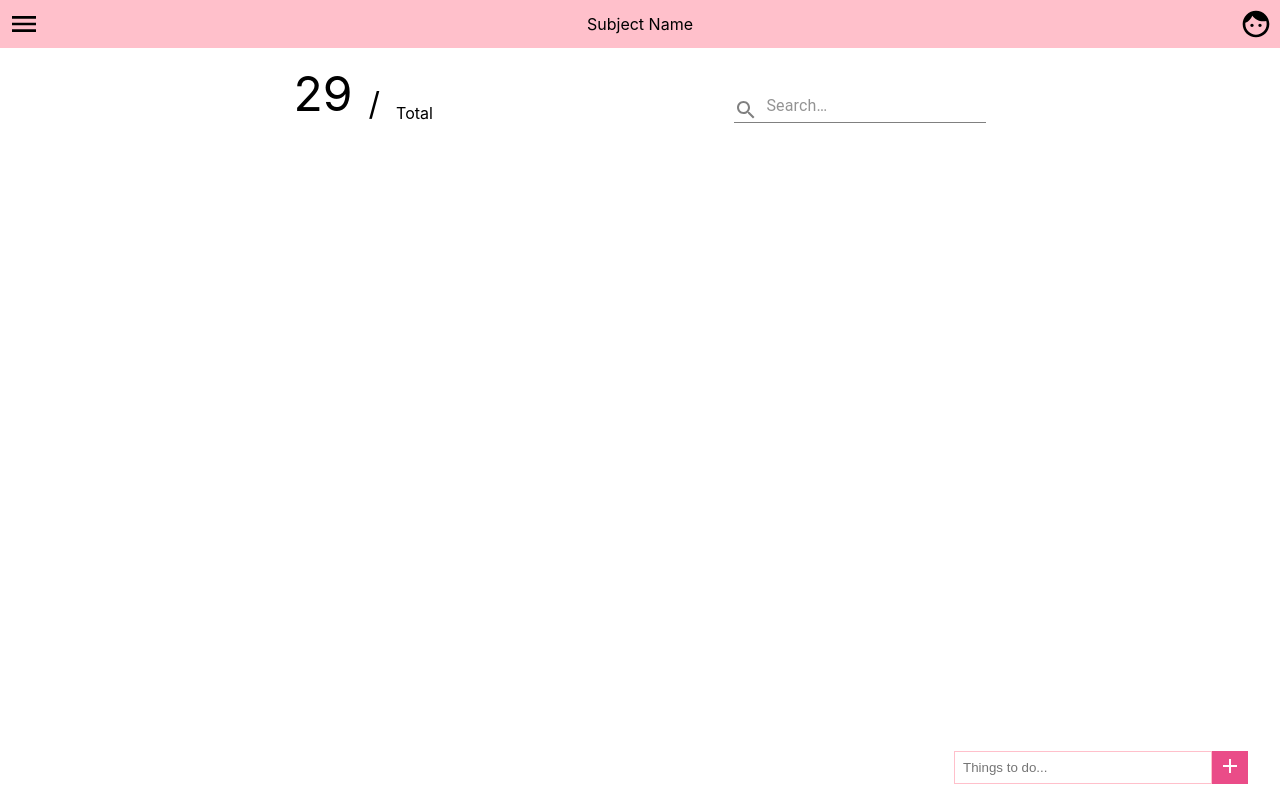
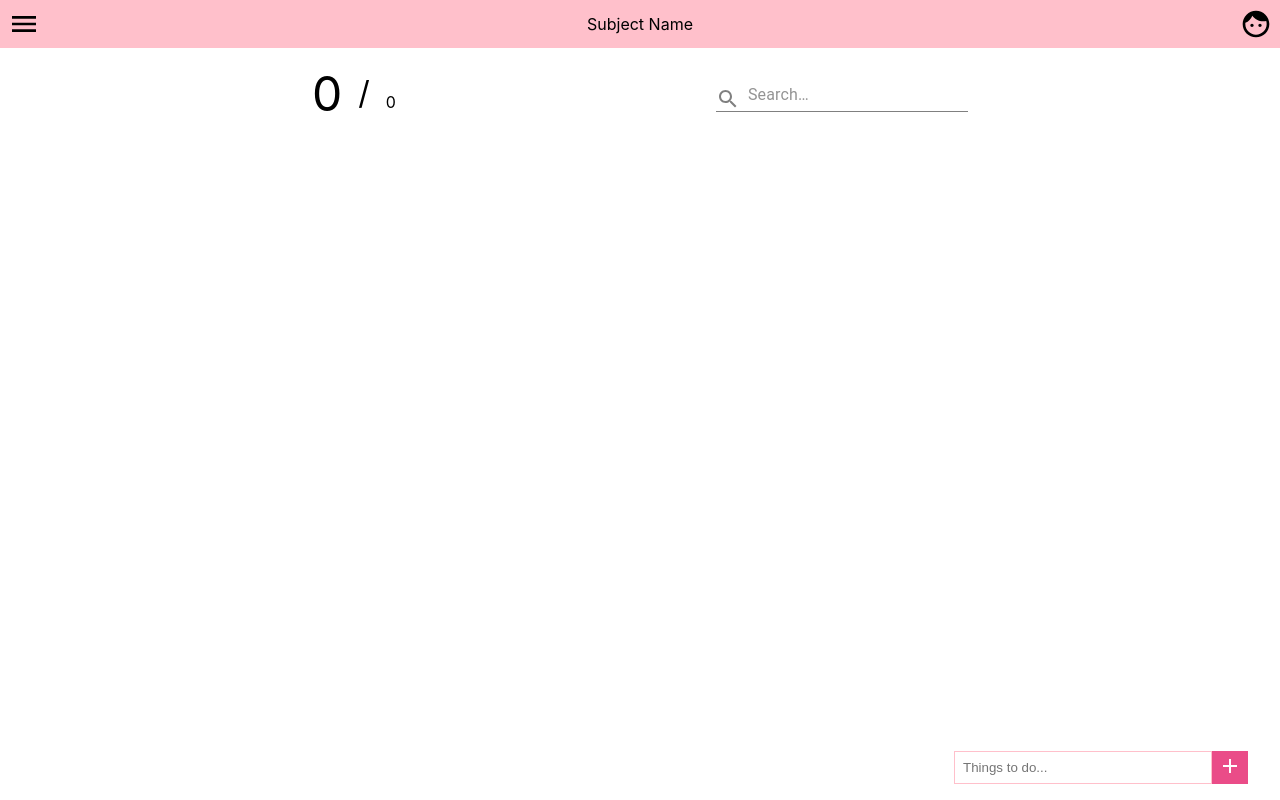
Before and after one commit to sbzi1020/TodoList, a React (Create React App) app: page / in a window 1280 px wide. Built offline with nearby package versions, Linux system fonts and the light colour scheme.

Commit message:
[ master ] - 'Finished the Count/Info components'

```diff
--- a/src/components/TodoList.tsx
+++ b/src/components/TodoList.tsx
@@ -85,13 +85,21 @@ const TodoList = () => {
         }
     }
     //
+    const checkedTotal = () => {
+        const checkedNumber = uiState.list.filter(item => {
+            return item.isFinished == true
+        }).length
 
-
+        return checkedNumber
+    }
     return (
         <div className={`${LayoutStyles.vBoxContainer} ${classes.listContainer}`}>
             {/* ItemCounter */}
             {/* SearchBar */}
-            <Info />
+            <Info
+                total={uiState.list.length}
+                checkedTotal={checkedTotal()}
+                />
             {/* List Item */}
             <div className={`${classes.renderList}`}>
                 {renderList()}
--- a/src/components/info.tsx
+++ b/src/components/info.tsx
@@ -9,6 +9,8 @@ import { TodoListStateService } from '../states/todoList-state-service'
  * @interface InfoProps
  */
 export interface InfoProps {
+    total: number
+    checkedTotal: number
 }
 
 /**
@@ -18,7 +20,6 @@ export interface InfoProps {
 const Info = (props: InfoProps) => {
 
     const classes = generateStyles()
-    const searchRef = useRef(null)
 
     //
     const onSearchChange = (keyword: string) => {
@@ -28,10 +29,14 @@ const Info = (props: InfoProps) => {
 
     return (
         <div className={`${LayoutStyles.hBoxContainer} ${classes.infoContainer}`}>
-            <div className={classes.count}>
-                <div>29</div>
+            <div
+                className={classes.count}
+            >
+                <div>
+                    {props.checkedTotal}
+                </div>
                 <span>/</span>
-                Total
+                {props.total}
             </div>
             <div
                 className={classes.search}
@@ -43,7 +48,7 @@ const Info = (props: InfoProps) => {
                         input: classes.inputInput,
                     }}
                     inputProps={{ 'aria-label': 'search' }}
-                onChange={(e:any) => onSearchChange(
+                    onChange={(e: any) => onSearchChange(
                         e.target.value
                     )}
                 />
--- a/src/states/todoList-state-service.ts
+++ b/src/states/todoList-state-service.ts
@@ -109,5 +109,4 @@ export const TodoListStateService = ({
 
         emitNextState(newState)
     }
-
 })
--- a/src/styles/info.styles.ts
+++ b/src/styles/info.styles.ts
@@ -16,6 +16,7 @@ export const generateStyles = makeStyles((theme) => ({
         '& div': {
             fontSize: '3rem',
             verticalAlign: 'text-bottom',
+            height: '3rem',
         },
         display:'flex',
         flexDirection: 'row',
```
